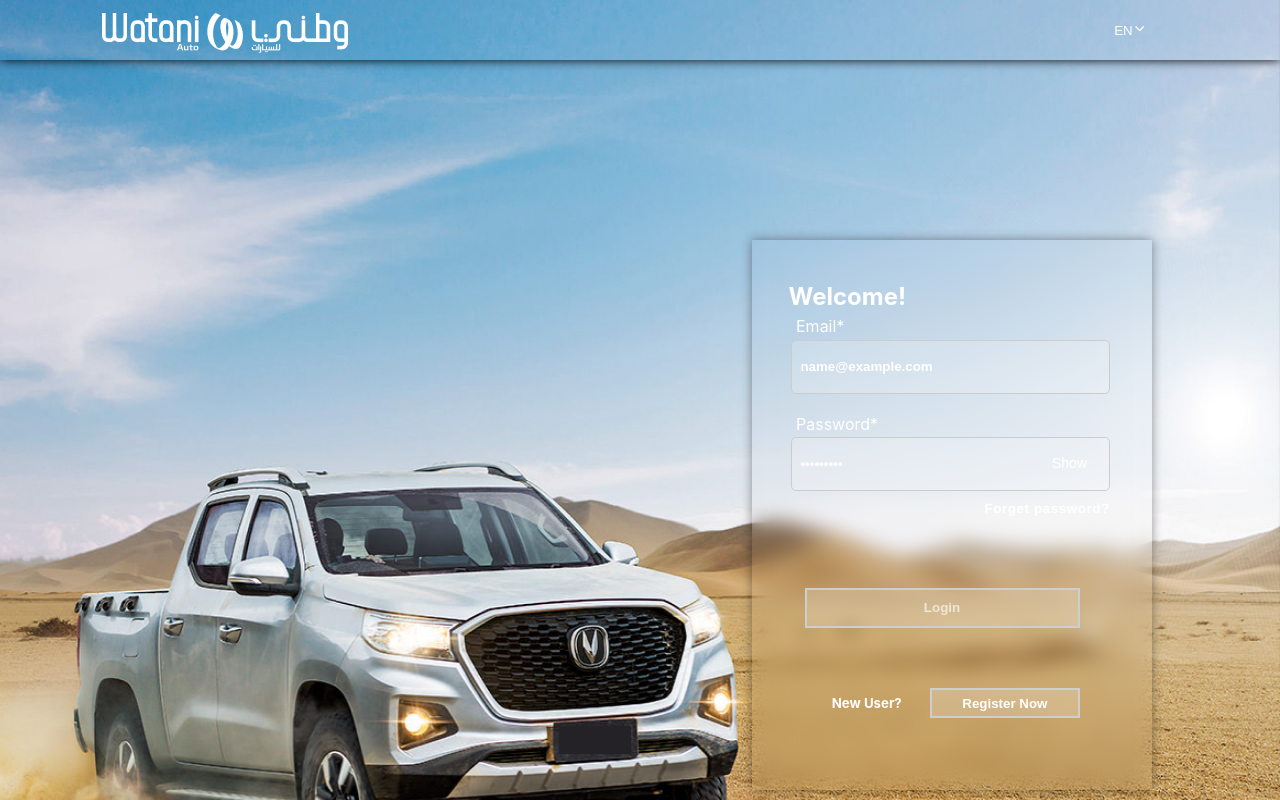
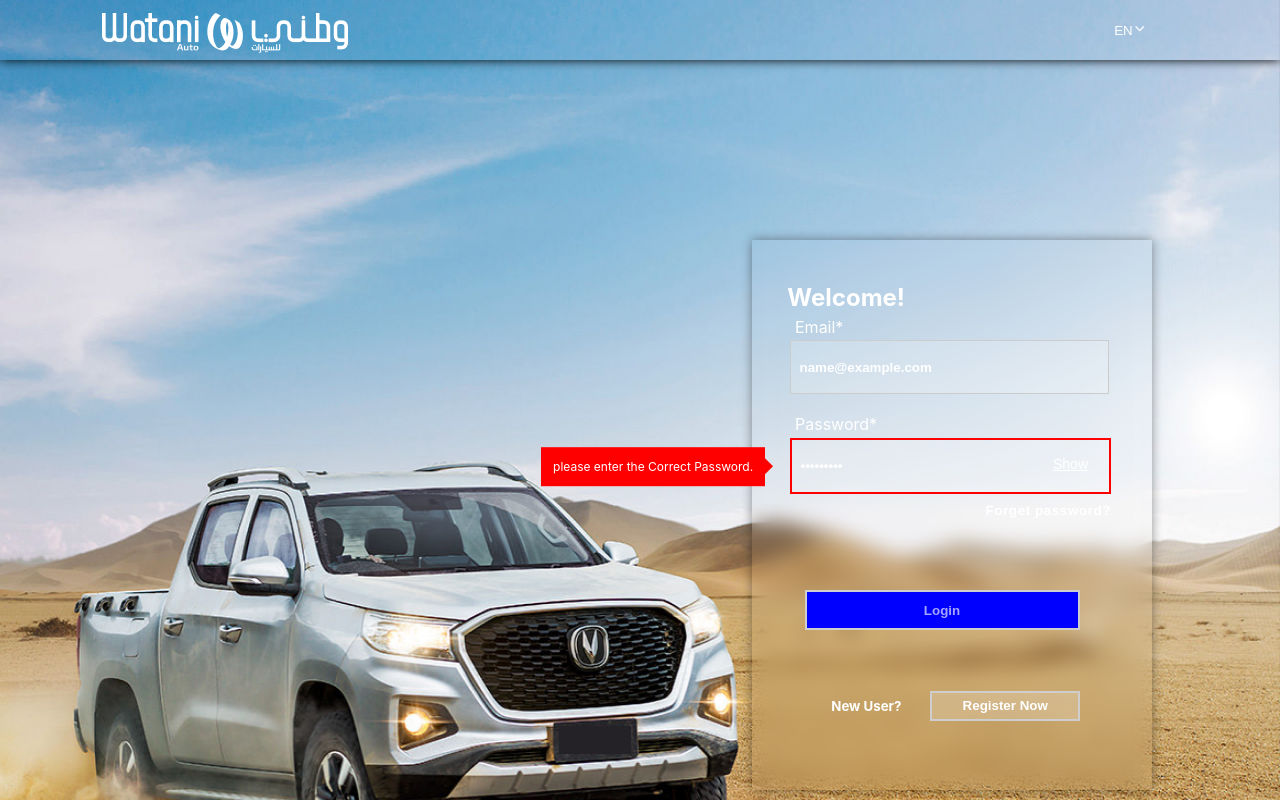
Before and after one commit to H1617K/WataniAuto, a React (Create React App) app: page /Login in a window 1280 px wide. Both pictures are taken after typing "name@example.com", "Sample123" into the empty fields and a click on the button "Login". Shown: the top 800 px of the page. Built offline with nearby package versions, Linux system fonts and the light colour scheme.

Commit message:
update error mag css anf validatoin

```diff
--- a/src/CSS/Login.css
+++ b/src/CSS/Login.css
@@ -108,7 +108,6 @@
     background: rgba(255, 255, 255, 0.2);
     border: 1px solid #ccc;
     outline: none;
-    border-radius: 5px;
     padding: 3%;
     font-weight: bold;
     color: white;
@@ -120,9 +119,38 @@
    pointer-events: none;
    transition: all 0.3s ease;
 }
+.Box-Email input.error{
+  border: 2px solid red;
+}
+
+.error-container {
+  position: absolute;
+  top: 100%;
+  left: 0;
+}
+
+.error-message {
+  display: none;
+  position: relative;
+  right: 120%;
+  transform: translateY(-120%);
+  background-color: red;
+  color: white;
+  padding: 12px;
+  font-size: 12px;
+  white-space: nowrap;
+}
+
+.error-container.show .error-message {
+  display: block;
+}
+
 .Box1-password{
   position: relative;
   margin-bottom: 15px;
+}
+.Box1-password input.error{
+  border: 2px solid red;
 }
 .Label-Holder-Password{
   position: absolute;
@@ -140,13 +168,21 @@
   background: rgba(255, 255, 255, 0.2);
   border: 1px solid #ccc;
   outline: none;
-  border-radius: 5px;
   color: white;
   padding: 3%;
   font-weight: bold;
 }
 ::placeholder{
     color: rgba(255, 255, 255, 0.648);
+}
+
+.arrow-right {
+  position: absolute;
+  top: 30%;
+  right: -8px;
+  border-top: 8px solid transparent;
+  border-bottom: 8px solid transparent;
+  border-left: 8px solid #ff0000;
 }
 
 .tooggle-password{
@@ -159,17 +195,13 @@
   cursor: pointer;
   font-size: 14px;
   margin-left: 5px;
+  text-decoration: underline;
 }
 
 .Box-Email input:focus,
 .Box1-password input:focus{
   border: 1px solid white;
 }
-
-/* .Box-Email input:invalid,
-.Box1-password input:invalid{
-  border: 1px solid #dc3545;
-} */
 
 .ForgotPassword{
    display: flex;
@@ -201,6 +233,7 @@
     cursor: pointer;
 }
 
+
 .NewUser{
     width: 100%;
     display: flex;
--- a/src/Page/Login.js
+++ b/src/Page/Login.js
@@ -4,79 +4,34 @@ import { FooterOption } from '../Component/Footer/Footer';
 import '../CSS/Login.css';
 import { IoIosArrowDown } from 'react-icons/io';
 import { useNavigate } from 'react-router-dom';
-// import { useFormValidation } from '../Utils/formValidation';
-import validator from 'validator';
+import { useFormValidation } from '../Utils/FormValidation';
 
 const Login = () => {
-  const [email, setEmail] = useState('');
-  const [password, setPassword] = useState('');
   const navigate = useNavigate();
   const [emailPlaceholder, setEmailPlaceholder] = useState('Email*');
-  const [passwordPlaceholder, setPasswordPlaceholder] = useState('Password*');
-  const [isEmailFocused, setIsEmailFocused] = useState(false);
-  const [isPasswordFocused, setIsPasswordFocused] = useState(false);
   const [showPassword, setShowPassword] = useState(false);
-  const [emailError, setEmailError] = useState('');
-  const [passwordError, setPasswordError] = useState('');
 
   const toogglePasswordVisibility = () => {
     setShowPassword(!showPassword);
   };
 
-  const handleEmailFocus = () => {
-    setEmailPlaceholder('example@domain.com');
-    setIsEmailFocused(true);
-  };
 
   const handleEmailBlur = () => {
     setEmailPlaceholder('Email*');
     setIsEmailFocused(email !== '');
   };
 
+  const onFocus = () => {
+    setEmailPlaceholder("example@domain.com")
+    setIsEmailFocused(true);
+}
+
   const handlePasswordFocus = () => {
-    setPasswordPlaceholder('Password');
     setIsPasswordFocused(true);
   };
 
   const handlePasswordBlur = () => {
-    setPasswordPlaceholder('Password*');
     setIsPasswordFocused(password !== '');
-  };
-
-  const handleEmailChange = (e) => {
-    setEmail(e.target.value);
-    validateEmail();
-  };
-
-  const handlePasswordChange   = (e) => {
-    setPassword(e.target.value);
-    validatePassword();
-  };
-
-  const validateEmail = () => {
-    if (!validator.isEmail(email)) {
-      setEmailError('Invalid email address');
-    } else {
-      setEmailError('');
-    }
-  };
-  const passwordPattern = /^(?=.*[a-z])(?=.*[A-Z])(?=.*\d)(?=.*[@$!%*?&])[A-Za-z\d@$!%*?&]{8,}$/;
-
-  const validatePassword = () => {
-    if (passwordPattern.test(password)) {
-      setPasswordError('Password must be at least 8 characters long');
-    } else {
-      setPasswordError('');
-    }
-  };
-
-  const handleSubmit = (e) => {
-    e.preventDefault();
-    if (!validator.isEmail(email) || passwordPattern.test(password)) {
-      return;
-    }
-    localStorage.setItem('User', JSON.stringify({ email, password }));
-    console.log(JSON.stringify({ email, password }));
   };
 
   const handleRegisterClick = () => {
@@ -87,7 +42,8 @@ const Login = () => {
     navigate('/Forgetpassword');
   };
 
-  // const { email, password, handlerSubmit, emailError, passwordError, handleEmailChange, handlePasswordChange } = useFormValidation()
+  const { email, password, isEmailFocused, setIsEmailFocused, isPasswordFocused, setIsPasswordFocused, handlerSubmit, emailError, passwordError, handleEmailChange, handlePasswordChange,
+  }= useFormValidation()
 
   return (
     <section>
@@ -96,7 +52,7 @@ const Login = () => {
           <img src={img2} alt="img" />
           <section>
             <div className="Main-Login-form">
-              <form onSubmit={handleSubmit}>
+              <form onSubmit={handlerSubmit} noValidate>
                 <div className="Box-heder-Welcome">
                   <h2>Welcome!</h2>
                 </div>
@@ -104,31 +60,42 @@ const Login = () => {
                   {isEmailFocused && <label className="Label-Holder-Email">Email*</label>}
                   <input
                     type="email"
+                    className={emailError ? 'error' : ''}
                     name="email"
                     value={email}
                     placeholder={emailPlaceholder}
                     onChange={handleEmailChange}
-                    onFocus={handleEmailFocus}
+                    onFocus={onFocus}
                     onBlur={handleEmailBlur}
+                    maxLength={30}
                     required
                   />
+                  <div className={`error-container ${emailError ? 'show' : ''}`}>
+                    {(emailError) && <div className='error-message'>{emailError}<span className='arrow-right'></span></div>}
+                  </div>
                 </div>
                 <br />
                 <div className="Box1-password">
                   {isPasswordFocused && <label className="Label-Holder-Password">Password*</label>}
                   <input
                     type={showPassword ? 'text' : 'password'}
+                    className={passwordError ? 'error' : ''}
                     name="password"
                     value={password}
-                    placeholder={isPasswordFocused ? '' : passwordPlaceholder}
+                    placeholder={isPasswordFocused ? '' : 'Password*'}
                     onChange={handlePasswordChange}
                     onFocus={handlePasswordFocus}
                     onBlur={handlePasswordBlur}
+                    minLength={8}
+                    maxLength={15}
                     required
                   />
                   <button type='button' className='tooggle-password' onClick={toogglePasswordVisibility}>
                       {showPassword ? "Hide" : "Show"}
                   </button>
+                  <div className={`error-container ${passwordError ? 'show' : ''}`}>
+                    {(passwordError) && <div className='error-message'>{passwordError}<span className='arrow-right'></span></div>}
+                  </div>
                 </div>
                 <br />
                 <div className="ForgotPassword">
@@ -138,7 +105,7 @@ const Login = () => {
                 </div>
                 <br />
                 <div className="SubmitButton">
-                  <button type="submit">Login</button>
+                  <button type="submit" className='btn_login' style={{backgroundColor: email.length > 1 || password.length > 1 ? 'blue' : ''}}>Login</button>
                 </div>
                 <br />
                 <div className="NewUser">
```
